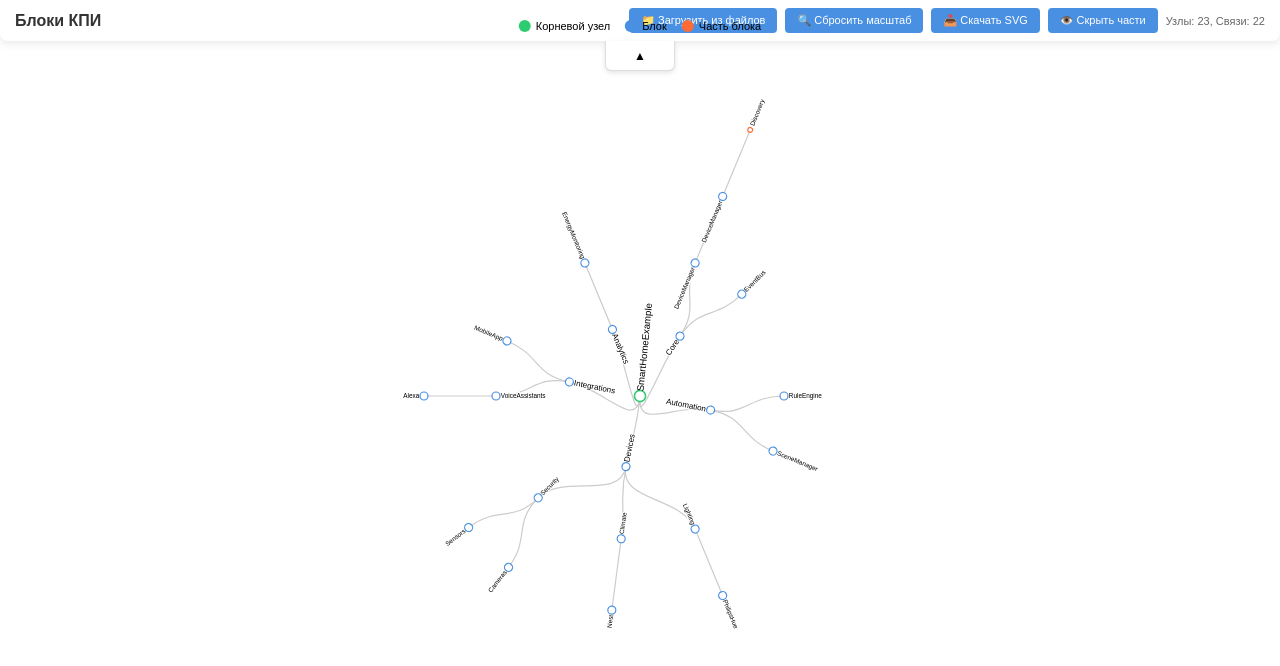
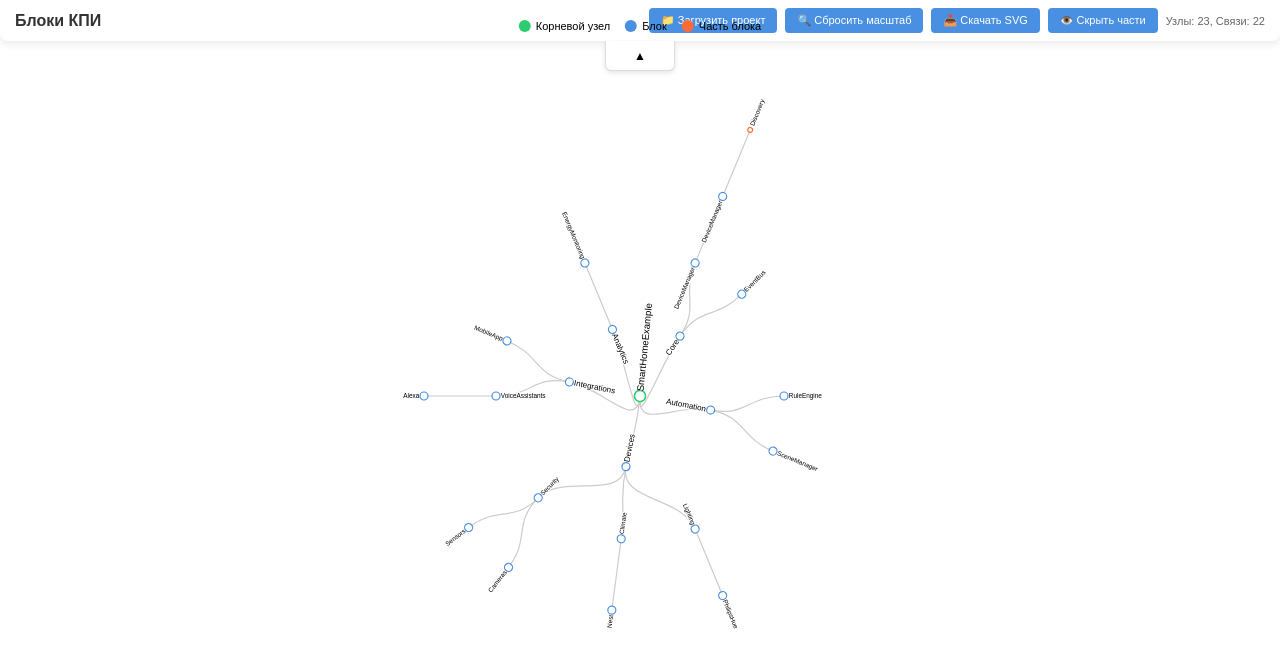
Before and after one commit to magarich228/KPIBlocksDiagramViewer, a React (Vite) app in the folder react/: page / in a window 1280 px wide. Shown: the top 666 px of the page. Built offline with nearby package versions, Linux system fonts and the light colour scheme.

Commit message:
header mini fix

```diff
--- a/react/src/blockGraph/ui/GraphControls.jsx
+++ b/react/src/blockGraph/ui/GraphControls.jsx
@@ -96,7 +96,7 @@ const GraphControls = ({
                 opacity: loading ? 0.6 : 1
               }}
             >
-              {loading ? '⏳ Загрузка...' : '📁 Загрузить из файлов'}
+              {loading ? '⏳ Загрузка...' : '📁 Загрузить проект'}
             </button>
           )}
           <button onClick={onResetZoom}>🔍 Сбросить масштаб</button>
```
